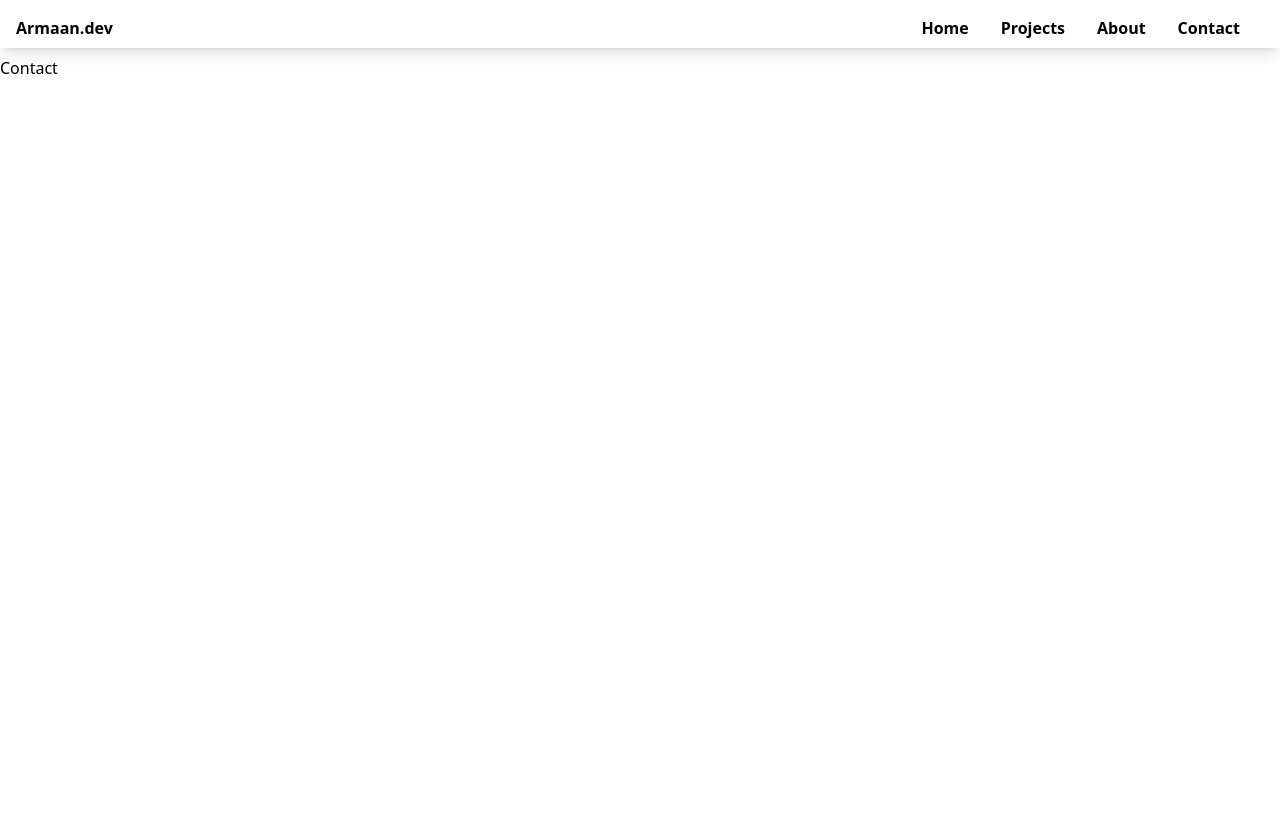
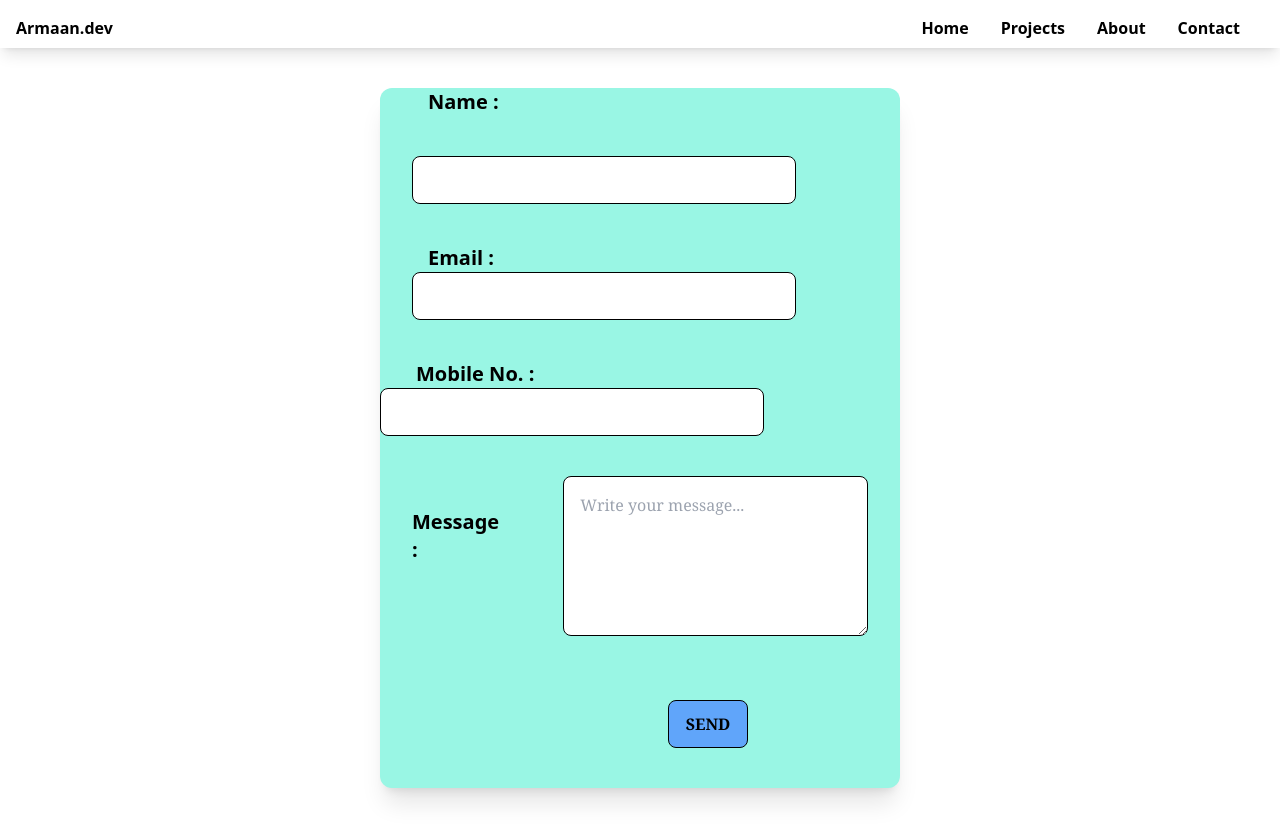
Before and after one commit to mdarmaan6204/portfolio, a React (Create React App) app: page /contact in a window 1280 px wide. Before the commit the page ends 800 px from the top, so only its background shows below. Built offline with nearby package versions, Linux system fonts and the light colour scheme; the HTML template or start-up script is replaced by a standard one.

Commit message:
Contact Page

```diff
--- a/package.json
+++ b/package.json
@@ -3,6 +3,7 @@
   "version": "0.1.0",
   "private": true,
   "dependencies": {
+    "@emailjs/browser": "^4.2.0",
     "@testing-library/jest-dom": "^5.17.0",
     "@testing-library/react": "^13.4.0",
     "@testing-library/user-event": "^13.5.0",
--- a/public/index.html
+++ b/public/index.html
@@ -2,7 +2,7 @@
 <html lang="en">
   <head>
     <meta charset="utf-8" />
-    <link rel="icon" href="%PUBLIC_URL%/favicon.ico" />
+    <link rel="icon" href="Avtaar.webp" />
     <meta name="viewport" content="width=device-width, initial-scale=1" />
     <meta name="theme-color" content="#000000" />
     <meta
@@ -24,7 +24,7 @@
       work correctly both with client-side routing and a non-root public URL.
       Learn how to configure a non-root public URL by running `npm run build`.
     -->
-    <title>React App</title>
+    <title>Portfolio - Md Armaan</title>
   </head>
   <body>
     <noscript>You need to enable JavaScript to run this app.</noscript>
--- a/src/componets/Bio.js
+++ b/src/componets/Bio.js
@@ -24,7 +24,7 @@ const Bio = () => {
               Front-end Web Developer
             </p>
             <p className="font-serif my-2">
-              Hi , I'm Md Armaan. A passionate Front-end Web Devopment based in
+              Hi , I'm <span className="font-extrabold text-lg text-">Md Armaan</span>. A passionate Front-end Web Devopment based in
               Dhanbad , Jharkhand.
             </p>
             <div className="flex">
--- a/src/componets/Contact.js
+++ b/src/componets/Contact.js
@@ -1,9 +1,97 @@
-import React from 'react'
+import React, { useRef, useState } from "react";
+import emailjs from "@emailjs/browser";
+import {
+  TEMPLATE_ID_EMAIL,
+  SERVICE_ID_EMAIL,
+  PUBLIC_KEY_EMAIL,
+} from "../utilis/constant";
 
-const Contact = () => {
+export const Contact = () => {
+  const form = useRef();
+  const [msgSend, setMsgSend] = useState("Successfully Sent!");
+  const [showMsgDiv, setShowMsgDiv] = useState(false);
+  const [msgClass, SetMsgClass] = useState("");
+
+  const SuccessMsg = () => {
+    return (
+      <div className={msgClass}>
+        <p>{msgSend}</p>
+      </div>
+    );
+  };
+
+  const sendEmail = (e) => {
+    e.preventDefault();
+    setShowMsgDiv(true);
+    emailjs
+      .sendForm(SERVICE_ID_EMAIL, TEMPLATE_ID_EMAIL, form.current, {
+        publicKey: PUBLIC_KEY_EMAIL,
+      })
+      .then(
+        () => {
+          setMsgSend("SUCCESSFULLY SEND!");
+          SetMsgClass(
+            "bg-slate-100 text-lg w-60 h-12 p-2 pl-10 font-extrabold rounded-lg mx-auto mt-5 text-green-600"
+          );
+        },
+        (error) => {
+          setMsgSend("ERROR!" + error.text);
+          SetMsgClass(
+            "bg-slate-100 text-xl w-60 h-12 p-2 pl-10 font-extrabold rounded-lg mx-auto mt-5 text-red-600"
+          );
+        }
+      );
+    e.target.reset();
+  };
+
   return (
-    <div>Contact</div>
-  )
-}
+    <div className="m-4">
+      {showMsgDiv && <SuccessMsg />}
+      <div className="rounded-xl w-5/12 mx-auto mt-10 shadow-xl bg-teal-200 hover:bg-teal-300">
+        <form ref={form} onSubmit={sendEmail} className="mx-auto my-10">
+          <label className="m-8 p-4 text-xl font-bold">Name :</label>
+          <input
+            type="text"
+            name="from_name"
+            className="mx-8 rounded-lg my-10 w-96 h-12 border border-black p-4 hover:border-2 hover:bg-slate-100 font-medium font-serif"
+            required
+          />
+          <br />
+          <label className="mx-8 p-4 text-xl font-bold ">Email :</label>
+          <input
+            type="email"
+            name="from_email"
+            className="mx-8 rounded-lg mb-10 w-96 h-12 border border-black p-4 hover:border-2 hover:bg-slate-100 font-medium font-serif"
+            required
+          />
+          <label className="mx-5 p-4 text-xl font-bold ">Mobile No. :</label>
+          <input
+            type="number"
+            name="from_mob"
+            className="rounded-lg mb-10 w-96 h-12 border border-black p-4 hover:border-2 hover:bg-slate-100 font-medium font-serif "
+            required
+          />
+          <br />
+          <div className="flex justify-items-center">
+            <label className="m-4 p-4 text-xl font-bold ">Message :</label>
+            <textarea
+              name="message"
+              className="mx-8 rounded-lg mb-10 w-96 h-40 border border-black p-4 hover:border-2 hover:bg-slate-100 font-medium font-serif "
+              placeholder="Write your message..."
+              required
+            />
+          </div>
+          <br />
+          <input
+            type="submit"
+            value="SEND"
+            className="font-extrabold font-serif rounded-lg mb-10 w-20 h-12 mx-72 border-black  bg-blue-400 border hover:bg-blue-600 "
+          />
+          <br />
+        </form>
+      </div>
+    </div>
+  );
+};
 
-export default Contact
+export default Contact;
--- a/src/componets/NetflixGPTCard.js
+++ b/src/componets/NetflixGPTCard.js
@@ -5,16 +5,16 @@ import NetflixGPT_IMG from "../utilis/NetflixGPT.png"
 
 const NetflixGPTCard = () => {
   return (
-    <div className= "">
-        <div className="mb-32 flex w-3/4 h-[100]  ">
-        <div className="m-4 p-4 w-11/12 ">
+    <div className="mb-32 mt-20 mx-auto w-[1000px]">
+        <div className="flex">
+        <div className="m-4 p-4">
           <img
             alt="NetflixGPT"
             src={NetflixGPT_IMG}
             className="relative h-80 rounded-lg"
           ></img>
         </div>
-        <div className=" m-4 p-4 w-1/2">
+        <div className="m-4 p-4 w-1/2">
           <p className="font-extrabold text-3xl font-serif mx-16">NetflixGPT</p>
           <p className="font-thin italic mb-2 mx-16"> Find your next binge!</p>
           <p className="h-auto font-medium">
--- a/src/componets/Projects.js
+++ b/src/componets/Projects.js
@@ -4,7 +4,7 @@ import YoutubeCard from "./YoutubeCard";
 
 const Projects = () => {
   return (
-    <div className="mx-52 my-20  grid w-[90%]">
+    <div className="">
       <NetflixGPTCard />
       <YoutubeCard />
     </div>
--- a/src/componets/YoutubeCard.js
+++ b/src/componets/YoutubeCard.js
@@ -10,9 +10,9 @@ import YT_IMG from "../utilis/Youtube.png";
 
 const YoutubeCard = () => {
   return (
-    <div>
-      <div className="mb-32 flex w-3/4 h-[100]  ">
-        <div className=" m-4 p-4 w-1/2">
+    <div className="mb-32 mt-20 mx-auto w-[1000px]">
+      <div className="mb-32 flex  h-[100]  ">
+        <div className=" m-4 p-4">
           <p className="font-extrabold text-3xl font-serif mx-16">
             Youtube Clone
           </p>
@@ -42,7 +42,7 @@ const YoutubeCard = () => {
               React
             </li>
             <li className="border rounded-lg shadow-sm px-2 shadow-gray-400  my-2 font-bold h-7">
-              Tailwind
+              Redux
             </li>
           </ul>
           <div className="mt-4 flex ">
--- a/src/utilis/constant.js
+++ b/src/utilis/constant.js
@@ -20,4 +20,8 @@ export const LIVE_DEMO_ICON =
 export const NetflixGPT_URL = "https://netflix-gpt-h6ca.onrender.com";
 export const NetflixGPT_Github = "https://github.com/mdarmaan6204/netflix-gpt";
 export const YT_URL = "https://youtube-clone-9bvk.onrender.com/";
-export const YT_Github = "https://github.com/mdarmaan6204/youtube-clone"
+export const YT_Github = "https://github.com/mdarmaan6204/youtube-clone";
+
+export const PUBLIC_KEY_EMAIL = "7RYfC6eMQdZZqziil";
+export const SERVICE_ID_EMAIL = "service_5u1v0ww";
+export const TEMPLATE_ID_EMAIL = "template_9y1gmub";
```
Also changed, not shown: public/Avtaar.webp (added), 1 other file (tests, documents, lock files or other folders).
